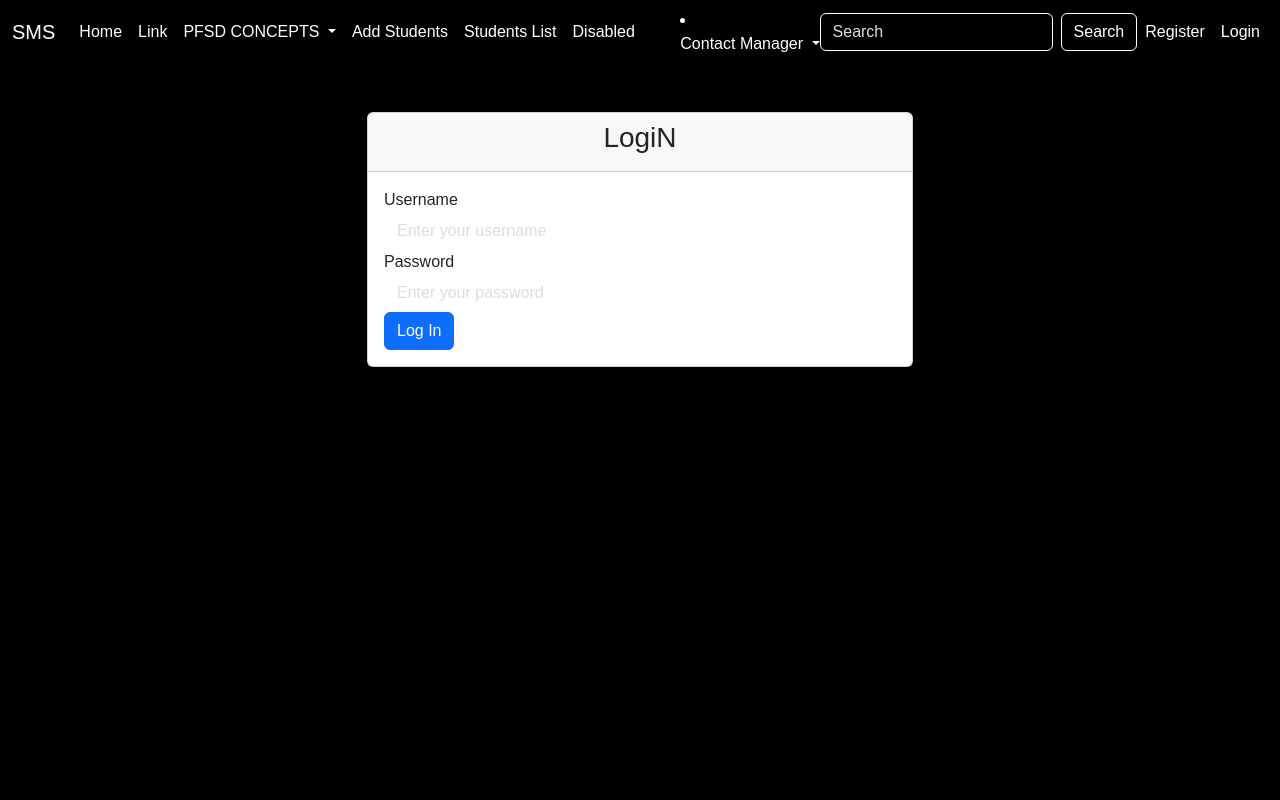
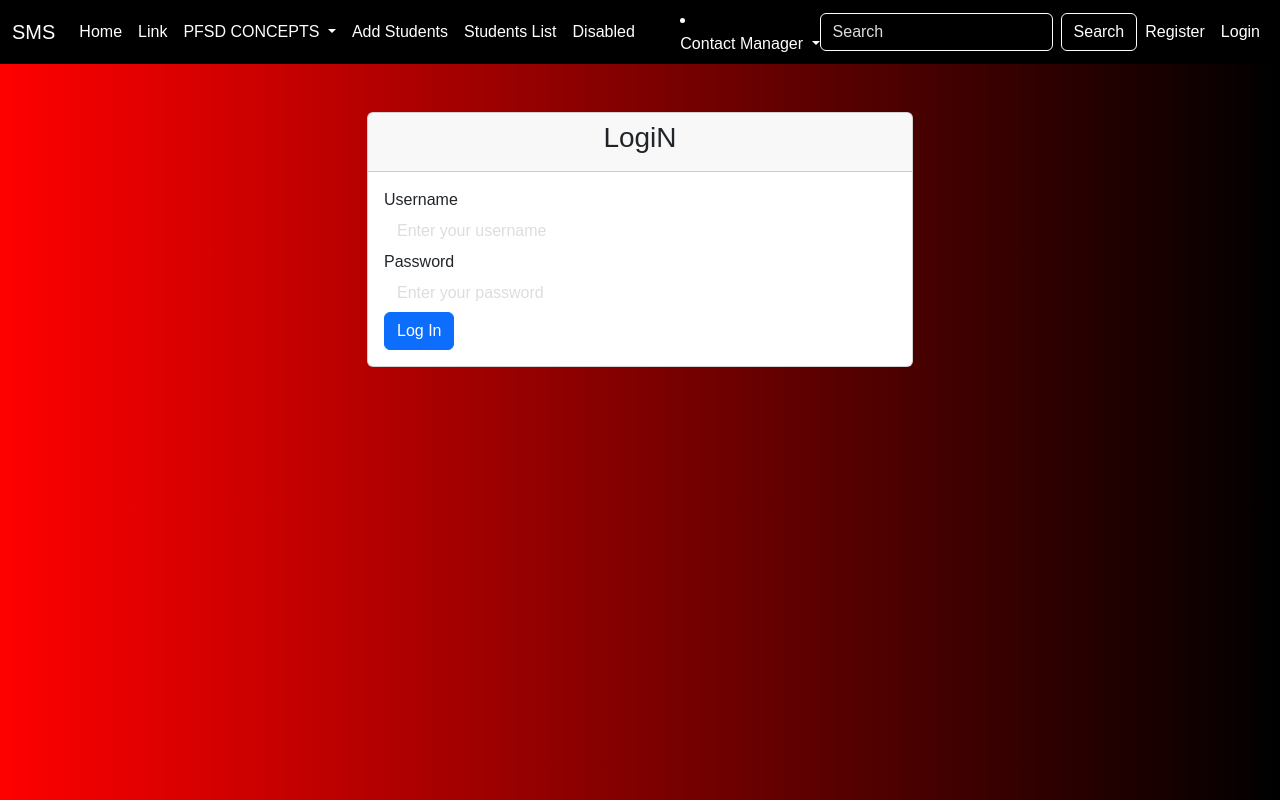
Before and after one commit to MohammedSaalif/SMSproject, a Django app: page /UserLoginLogic/ in a window 1280 px wide. Run offline with Django 5.2, Linux system fonts and the light colour scheme; some libraries are stand-ins or nearby versions.

Commit message:
Update ProjectNavbar.html

```diff
--- a/sms/templates/Navbar/ProjectNavbar.html
+++ b/sms/templates/Navbar/ProjectNavbar.html
@@ -8,7 +8,7 @@
     <style>
         body {
             font-family: 'Arial', sans-serif;
-            background: linear-gradient(to right, black, black);
+            background: linear-gradient(to right, red, black);
             height: 100vh;
             color: white;
         }
```
